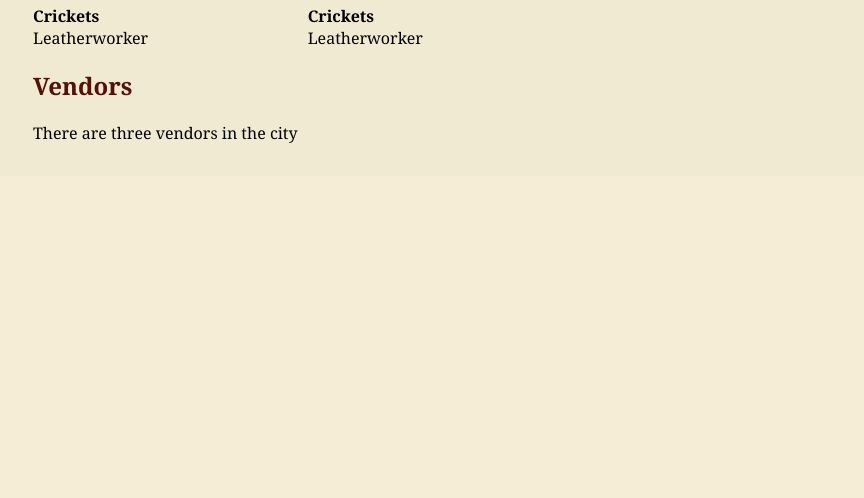
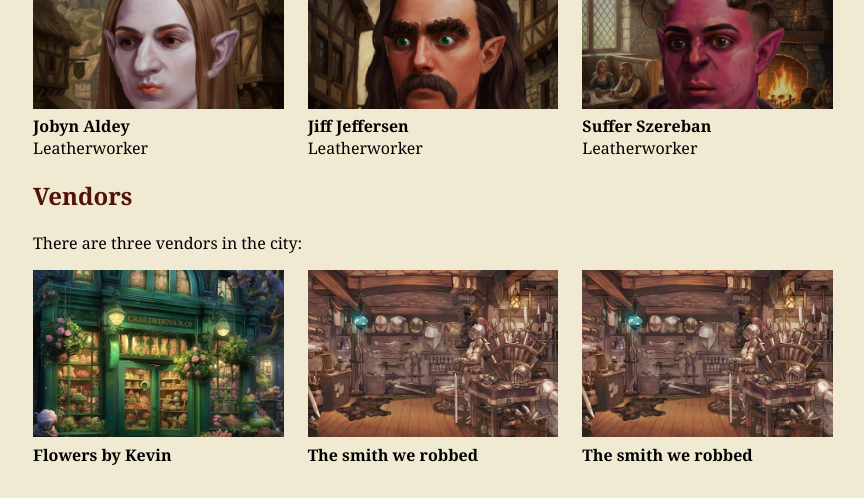
Before and after one commit to FionnsOC/chads_sacks, a Flask app: page / in a window 1280 px wide. Shown: the part 1685-2183 px from the top of the page, without its empty margins (207-1071 px from the left). Before the commit the page ends 1828 px from the top, so only its background shows below. Run offline with Flask 3, Linux system fonts and the light colour scheme.

Commit message:
changed employee names and added new images

```diff
--- a/static/style.css
+++ b/static/style.css
@@ -144,6 +144,38 @@ main img {
     font-weight: bold;
 }
 
+/* The grid that holds all vendor cards */
+.vendor-grid {
+    display: grid;
+    /* As many columns as fit, each at least 12rem wide,
+       leftover space is shared equally. Adapts to screen width. */
+    grid-template-columns: repeat(auto-fill, minmax(12rem, 1fr));
+    gap: 2rem 1.5rem;               /* row gap, column gap */
+}
+
+.vendor {                         /* one card (a <figure>) */
+    margin: 0;                      /* removes the default figure margin */
+}
+
+.vendor img {                     /* the portrait photo */
+    width: 100%;
+    aspect-ratio: 3 / 2;            /* all photos get the same shape */
+    object-fit: cover;              /* crops instead of squashing */
+    object-position: center top;    /* keeps faces from being cut off */
+    display: block;
+}
+
+.vendor figcaption {              /* text area below the photo */
+    margin-top: 0.4rem;
+}
+
+.vendor .name{
+    display: block;                 /* each on its own line */
+}
+
+.vendor .name {
+    font-weight: bold;
+}
 
 /* ==========================================================
    CALCULATOR PAGE ONLY (calculator.html)
--- a/templates/index.html
+++ b/templates/index.html
@@ -5,12 +5,18 @@
 {% block content %}
     <section>
         <h2>About the business</h2>
-        <p>Chad's Sacks was funded in 1495 DR. We sell lether bags. In the heart of Waterdeep</p>
+        <p>Chad's Sacks was funded in 1495 DR. We sell lether poches with protein powder in the heart of Waterdeep.
+            Getting enough protein is vital for a balanced nutrition in these uncertain times. While other food businesses go under,
+            we continue our mission to bring good quality protein powder to every citizen in Waterdeep.
+            We are a very modern and diverse company, offering employment to people of various backgrounds and walks of life.
+            </p>
     </section>
 
     <section>
         <h2>Production</h2>
-        <p>TODO: materials, cost per bag (5 CP), selling price (3 SP).</p>
+        <p>Every bag is carefully crafted by the most skilled craftspeople in all of Faerun.
+            For the Materials we use locally sourced leather.
+            materials, cost per bag (5 CP), selling price (3 SP).</p>
     </section>
 
     <section>
@@ -38,7 +44,7 @@
             <figure class="employee">
                 <img src="{{ url_for('static', filename='images/stock_image.jpg') }}" alt="Portrait of Bram">
                 <figcaption>
-                    <span class="name">Crickets</span>
+                    <span class="name">Crickets Crockets</span>
                     <span class="role">Leatherworker</span>
                 </figcaption>
             </figure>
@@ -46,57 +52,83 @@
             <figure class="employee">
                 <img src="{{ url_for('static', filename='images/stock_image.jpg') }}" alt="Portrait of Bram">
                 <figcaption>
-                    <span class="name">Crickets</span>
+                    <span class="name">Steam Tu'erbyne</span>
                     <span class="role">Leatherworker</span>
                 </figcaption>
             </figure>
             <!-- 4. Stefie -->
             <figure class="employee">
-                <img src="{{ url_for('static', filename='images/stock_image.jpg') }}" alt="Portrait of Bram">
+                <img src="{{ url_for('static', filename='images/stefie.jpeg') }}" alt="Portrait of Bram">
                 <figcaption>
-                    <span class="name">Crickets</span>
+                    <span class="name">Stefie</span>
                     <span class="role">Leatherworker</span>
                 </figcaption>
             </figure>
-            <!-- 5. Random -->
+            <!-- Bree -->
             <figure class="employee">
-                <img src="{{ url_for('static', filename='images/stock_image.jpg') }}" alt="Portrait of Bram">
+                <img src="{{ url_for('static', filename='images/bree_shadowbane.png') }}" alt="Portrait of Bram">
                 <figcaption>
-                    <span class="name">Crickets</span>
+                    <span class="name">Bree Shadowbane</span>
                     <span class="role">Leatherworker</span>
                 </figcaption>
             </figure>
-            <!-- 6. Random -->
+            <!-- Shardon -->
             <figure class="employee">
-                <img src="{{ url_for('static', filename='images/stock_image.jpg') }}" alt="Portrait of Bram">
+                <img src="{{ url_for('static', filename='images/shardon_skiprock.png') }}" alt="Portrait of Bram">
                 <figcaption>
-                    <span class="name">Crickets</span>
+                    <span class="name">Shardon Skiprock</span>
                     <span class="role">Leatherworker</span>
                 </figcaption>
             </figure>
-            <!-- 7. Random -->
+            <!-- Jobyn -->
             <figure class="employee">
-                <img src="{{ url_for('static', filename='images/stock_image.jpg') }}" alt="Portrait of Bram">
+                <img src="{{ url_for('static', filename='images/jobyn_aldey.png') }}" alt="Portrait of Bram">
                 <figcaption>
-                    <span class="name">Crickets</span>
+                    <span class="name">Jobyn Aldey</span>
                     <span class="role">Leatherworker</span>
                 </figcaption>
             </figure>
-            <!-- 8. Random -->
+            <!-- Jiff -->
             <figure class="employee">
-                <img src="{{ url_for('static', filename='images/stock_image.jpg') }}" alt="Portrait of Bram">
+                <img src="{{ url_for('static', filename='images/jiff_jeffersen.png') }}" alt="Portrait of Bram">
                 <figcaption>
-                    <span class="name">Crickets</span>
+                    <span class="name">Jiff Jeffersen</span>
                     <span class="role">Leatherworker</span>
                 </figcaption>
             </figure>
-
+            <figure class="employee">
+                <img src="{{ url_for('static', filename='images/suffer_szereban.png') }}" alt="Portrait of Bram">
+                <figcaption>
+                    <span class="name">Suffer Szereban</span>
+                    <span class="role">Leatherworker</span>
+                </figcaption>
+            </figure>
 
         </div>
     </section>
 
     <section>
         <h2>Vendors</h2>
-        <p>There are three vendors in the city</p>
+        <p>There are three vendors in the city:</p>
+        <div class="vendor-grid">
+            <figure class="vendor">
+                <img src="{{ url_for('static', filename='images/flower_shop.jpg') }}" alt="Portrait of Bram">
+                <figcaption>
+                    <span class="name">Flowers by Kevin</span>
+                </figcaption>
+            </figure>
+            <figure class="vendor">
+                <img src="{{ url_for('static', filename='images/armory_dnd.jpg') }}" alt="Portrait of Bram">
+                <figcaption>
+                    <span class="name">The smith we robbed</span>
+                </figcaption>
+            </figure>
+            <figure class="vendor">
+                <img src="{{ url_for('static', filename='images/armory_dnd.jpg') }}" alt="Portrait of Bram">
+                <figcaption>
+                    <span class="name">The smith we robbed</span>
+                </figcaption>
+            </figure>
+        </div>
     </section>
 {% endblock %}
```
Also changed, not shown: seed.py (+5 -2 lines), static/images/armory_dnd.jpg (added), static/images/bree_shadowbane.png (added), static/images/flower_shop.jpg (added), static/images/jiff_jeffersen.png (added), static/images/jobyn_aldey.png (added), static/images/shardon_skiprock.png (added), static/images/stefie.jpeg (added), static/images/suffer_szereban.png (added).
